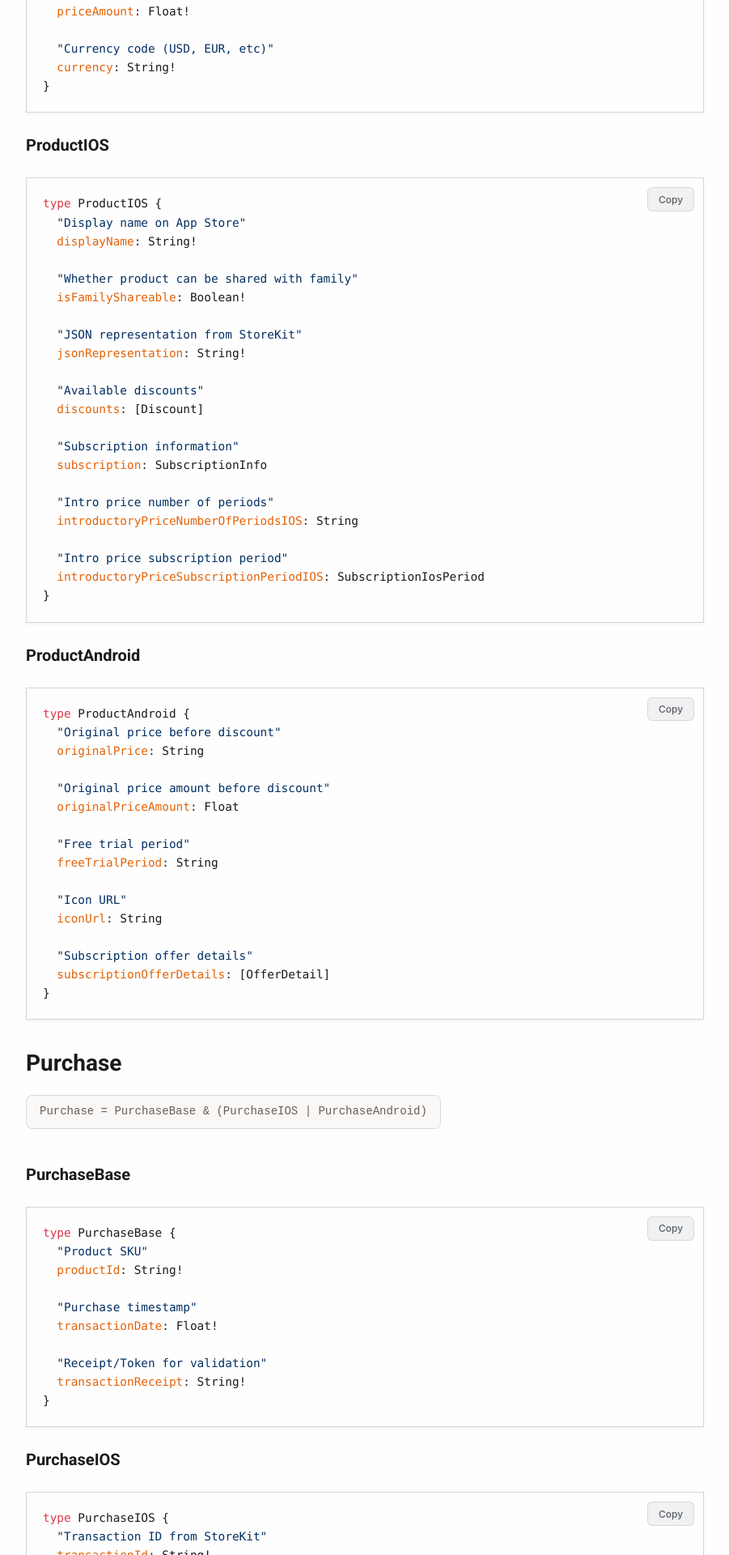
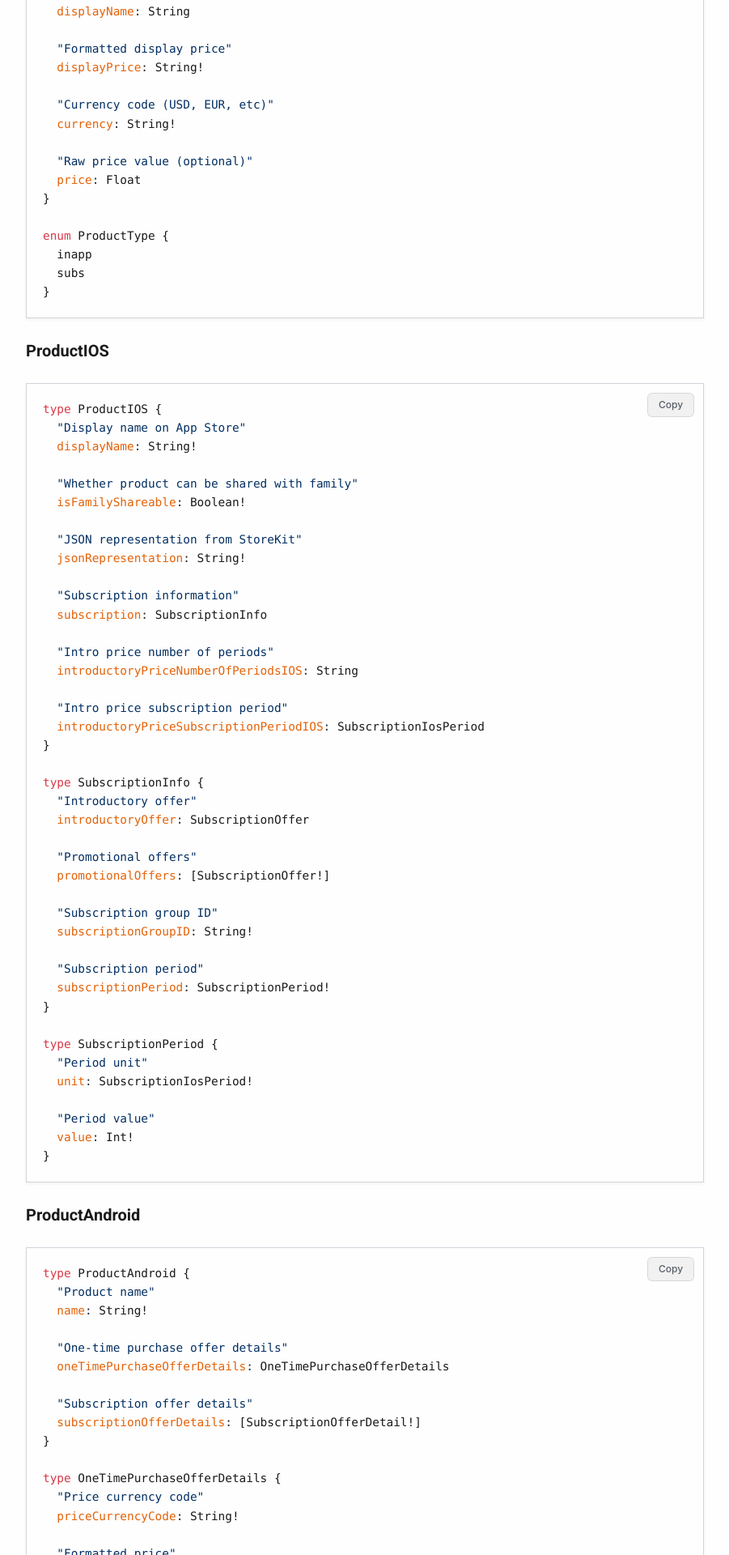
Before and after one commit to hyodotdev/openiap, a React (Vite) app: page /docs/types in a window 1280 px wide. Shown: the part 740-2660 px from the top of the page at 81% size, without its empty margins (338-1239 px from the left). Built offline with nearby package versions, Linux system fonts and the light colour scheme.

Commit message:
feat: update type definitions for products and purchases

```diff
--- a/src/pages/docs/types.tsx
+++ b/src/pages/docs/types.tsx
@@ -18,20 +18,31 @@ function Types() {
   "Product SKU/ID"
   id: String!
 
-  "Display name"
+  "Product title"
   title: String!
 
   "Product description"
   description: String!
 
-  "Formatted price string"
-  price: String!
+  "Product type (inapp or subs)"
+  type: ProductType!
 
-  "Raw price value"
-  priceAmount: Float!
+  "Display name (optional)"
+  displayName: String
+
+  "Formatted display price"
+  displayPrice: String!
 
   "Currency code (USD, EUR, etc)"
   currency: String!
+
+  "Raw price value (optional)"
+  price: Float
+}
+
+enum ProductType {
+  inapp
+  subs
 }`}</CodeBlock>
 
         <h3>ProductIOS</h3>
@@ -45,9 +56,6 @@ function Types() {
   "JSON representation from StoreKit"
   jsonRepresentation: String!
 
-  "Available discounts"
-  discounts: [Discount]
-
   "Subscription information"
   subscription: SubscriptionInfo
 
@@ -56,24 +64,93 @@ function Types() {
 
   "Intro price subscription period"
   introductoryPriceSubscriptionPeriodIOS: SubscriptionIosPeriod
+}
+
+type SubscriptionInfo {
+  "Introductory offer"
+  introductoryOffer: SubscriptionOffer
+
+  "Promotional offers"
+  promotionalOffers: [SubscriptionOffer!]
+
+  "Subscription group ID"
+  subscriptionGroupID: String!
+
+  "Subscription period"
+  subscriptionPeriod: SubscriptionPeriod!
+}
+
+type SubscriptionPeriod {
+  "Period unit"
+  unit: SubscriptionIosPeriod!
+
+  "Period value"
+  value: Int!
 }`}</CodeBlock>
 
         <h3>ProductAndroid</h3>
         <CodeBlock language="graphql">{`type ProductAndroid {
-  "Original price before discount"
-  originalPrice: String
+  "Product name"
+  name: String!
 
-  "Original price amount before discount"
-  originalPriceAmount: Float
-
-  "Free trial period"
-  freeTrialPeriod: String
-
-  "Icon URL"
-  iconUrl: String
+  "One-time purchase offer details"
+  oneTimePurchaseOfferDetails: OneTimePurchaseOfferDetails
 
   "Subscription offer details"
-  subscriptionOfferDetails: [OfferDetail]
+  subscriptionOfferDetails: [SubscriptionOfferDetail!]
+}
+
+type OneTimePurchaseOfferDetails {
+  "Price currency code"
+  priceCurrencyCode: String!
+
+  "Formatted price"
+  formattedPrice: String!
+
+  "Price amount in micros"
+  priceAmountMicros: String!
+}
+
+type SubscriptionOfferDetail {
+  "Base plan ID"
+  basePlanId: String!
+
+  "Offer ID"
+  offerId: String!
+
+  "Offer token"
+  offerToken: String!
+
+  "Offer tags"
+  offerTags: [String!]!
+
+  "Pricing phases"
+  pricingPhases: PricingPhasesAndroid!
+}
+
+type PricingPhasesAndroid {
+  "Pricing phase list"
+  pricingPhaseList: [PricingPhaseAndroid!]!
+}
+
+type PricingPhaseAndroid {
+  "Formatted price"
+  formattedPrice: String!
+
+  "Price currency code"
+  priceCurrencyCode: String!
+
+  "Billing period (P1W, P1M, P1Y)"
+  billingPeriod: String!
+
+  "Billing cycle count"
+  billingCycleCount: Int!
+
+  "Price amount in micros"
+  priceAmountMicros: String!
+
+  "Recurrence mode"
+  recurrenceMode: Int!
 }`}</CodeBlock>
       </section>
 
@@ -83,7 +160,10 @@ function Types() {
 
         <h3>PurchaseBase</h3>
         <CodeBlock language="graphql">{`type PurchaseBase {
-  "Product SKU"
+  "Purchase ID (AKA transactionId)"
+  id: String!
+
+  "Product ID"
   productId: String!
 
   "Purchase timestamp"
@@ -95,38 +175,61 @@ function Types() {
 
         <h3>PurchaseIOS</h3>
         <CodeBlock language="graphql">{`type PurchaseIOS {
-  "Transaction ID from StoreKit"
-  transactionId: String!
+  "iOS basic fields"
+  quantityIos: Int
+  originalTransactionDateIos: Float
+  originalTransactionIdentifierIos: String
+  appAccountToken: String
 
-  "Original transaction date"
-  originalTransactionDateIOS: Float
+  "iOS additional fields from StoreKit 2"
+  expirationDateIos: Float
+  webOrderLineItemIdIos: Int
+  environmentIos: String
+  storefrontCountryCodeIos: String
+  appBundleIdIos: String
+  productTypeIos: String
+  subscriptionGroupIdIos: String
+  isUpgradedIos: Boolean
+  ownershipTypeIos: String
+  reasonIos: String
+  reasonStringRepresentationIos: String
+  transactionReasonIos: String
+  revocationDateIos: Float
+  revocationReasonIos: String
+  offerIos: OfferIos
+  priceIos: Float
+  currencyIos: String
+  jwsRepresentationIos: String
+}
 
-  "Original transaction ID"
-  originalTransactionIdIOS: String
-
-  "Transaction state"
-  transactionState: TransactionState
-
-  "Verification result"
-  verificationResult: VerificationResult
+type OfferIos {
+  id: String!
+  type: String!
+  paymentMode: String!
 }`}</CodeBlock>
 
         <h3>PurchaseAndroid</h3>
         <CodeBlock language="graphql">{`type PurchaseAndroid {
+  "Product IDs array"
+  ids: [String!]
+
   "Purchase token for validation"
-  purchaseTokenAndroid: String!
+  purchaseTokenAndroid: String
 
-  "Purchase state (0=purchased, 1=canceled)"
-  purchaseStateAndroid: Int!
+  "Purchase data JSON"
+  dataAndroid: String
 
   "Purchase signature"
-  signatureAndroid: String!
+  signatureAndroid: String
 
   "Auto-renewing subscription"
   autoRenewingAndroid: Boolean
 
-  "Order ID"
-  orderIdAndroid: String
+  "Purchase state"
+  purchaseStateAndroid: PurchaseStateAndroid
+
+  "Acknowledgement status"
+  isAcknowledgedAndroid: Boolean
 
   "Package name"
   packageNameAndroid: String
@@ -134,8 +237,11 @@ function Types() {
   "Developer payload"
   developerPayloadAndroid: String
 
-  "Acknowledged"
-  acknowledgedAndroid: Boolean
+  "Obfuscated account ID"
+  obfuscatedAccountIdAndroid: String
+
+  "Obfuscated profile ID"
+  obfuscatedProfileIdAndroid: String
 }`}</CodeBlock>
       </section>
 
@@ -394,12 +500,11 @@ type SubscriptionOffer {
 
         <h4>SubscriptionIosPeriod</h4>
         <CodeBlock language="graphql">{`enum SubscriptionIosPeriod {
-  P1W   # 1 week
-  P1M   # 1 month
-  P2M   # 2 months
-  P3M   # 3 months
-  P6M   # 6 months
-  P1Y   # 1 year
+  DAY    # Daily period
+  WEEK   # Weekly period
+  MONTH  # Monthly period
+  YEAR   # Yearly period
+  ""     # Empty string (unspecified)
 }`}</CodeBlock>
 
         <h4>TransactionState</h4>
@@ -465,6 +570,13 @@ type SubscriptionOffer {
   UNSPECIFIED  # 0 - Unspecified state
   PURCHASED    # 1 - Purchase completed
   PENDING      # 2 - Purchase pending
+}`}</CodeBlock>
+
+        <h4>PurchaseStateAndroid</h4>
+        <CodeBlock language="graphql">{`enum PurchaseStateAndroid {
+  UNSPECIFIED_STATE  # 0 - Unspecified state
+  PURCHASED          # 1 - Purchase completed
+  PENDING            # 2 - Purchase pending
 }`}</CodeBlock>
       </section>
 
```
